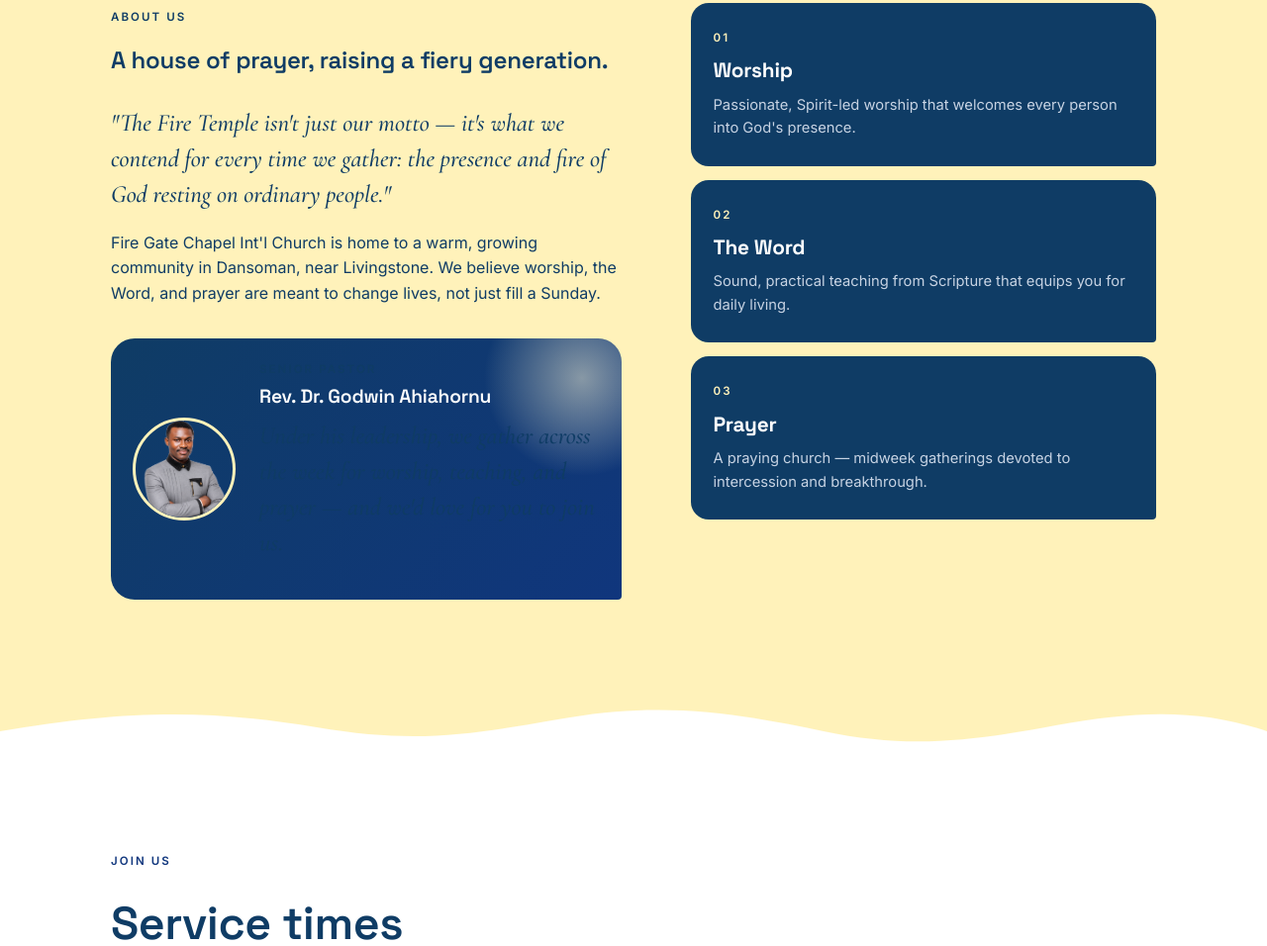
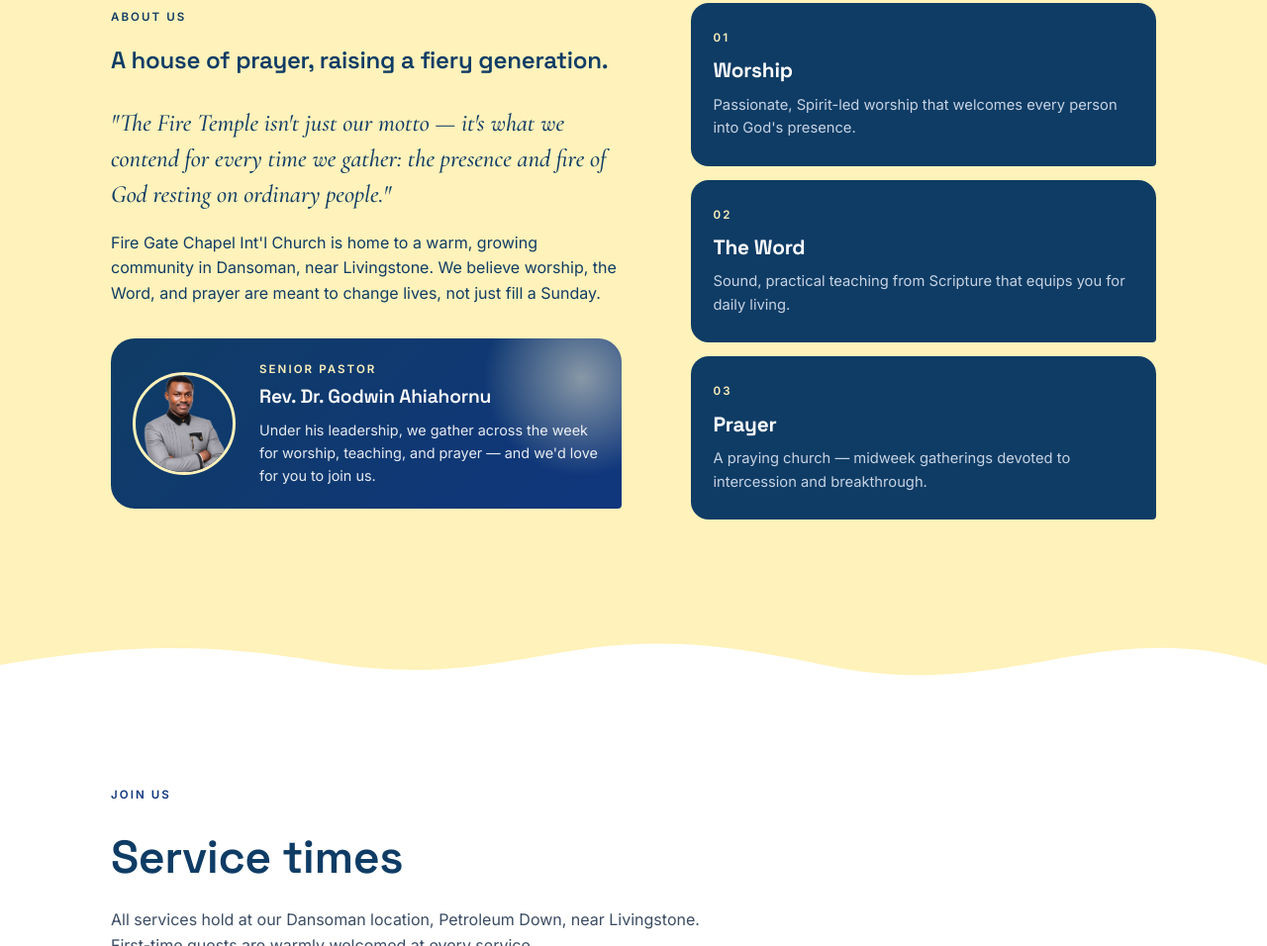
Before and after one commit to oklinggraphix/fire-gate-chapel-website, a plain HTML site: page index.html in a window 1280 px wide. Shown: the part 1870-2826 px from the top of the page at 99% size. Drawn offline with Linux system fonts and the light colour scheme.

Commit message:
Add files via upload

```diff
--- a/style.css
+++ b/style.css
@@ -644,3 +644,8 @@ footer{background:var(--ink)}.fcols{display:grid;grid-template-columns:1.3fr 1fr
 .tile span{background:var(--yellow)}
 .tile.gold{background:linear-gradient(135deg,var(--blue-bright),#A9D2EE);color:var(--ink)}
 .collage::after{background:linear-gradient(180deg,rgba(15,60,101,.85),rgba(16,54,125,.7))}
+
+/* fix: pastor card text hidden by About-section colour rules */
+#about .pastor-info .eyebrow{color:var(--yellow)}
+#about .pastor-info h3{color:#fff}
+#about .about-copy .pastor-info p,#about .about-copy .pastor-info p:first-of-type{color:rgba(255,255,255,.9);font-family:'Inter',sans-serif;font-style:normal;font-size:.9rem;line-height:1.6;margin:0}
```
